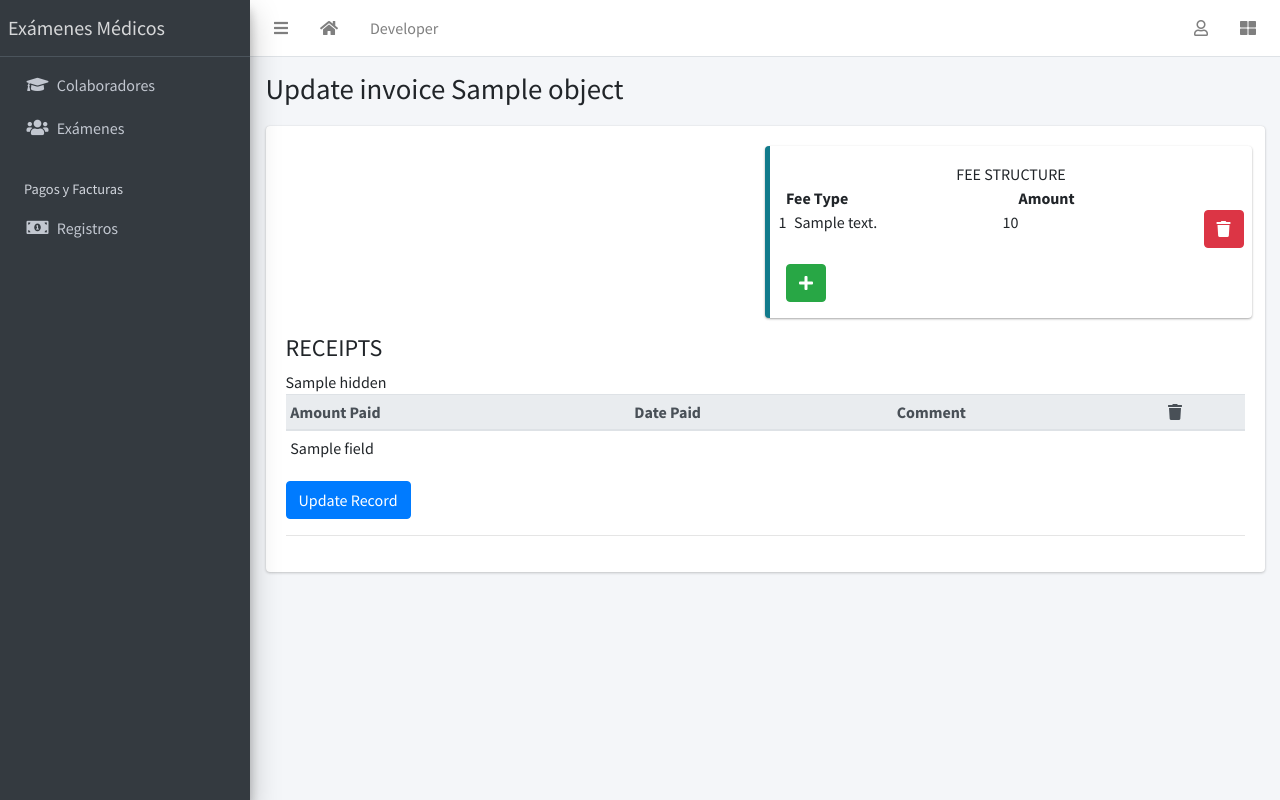
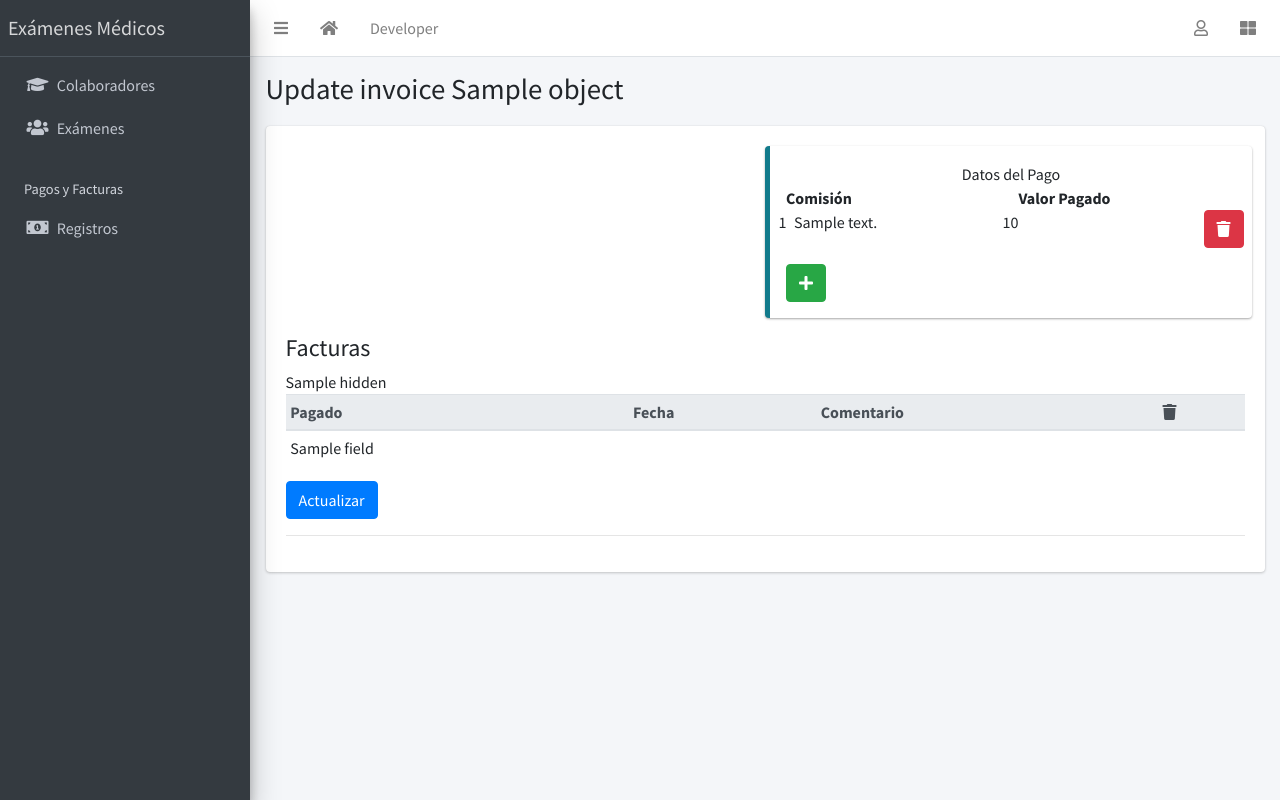
Before and after one commit to JorgeScp/medicalexams, a Django app: template finance/templates/finance/invoice_form.html in a window 1280 px wide. Run offline with Django 3.2, Linux system fonts and the light colour scheme; the template is opened without the code that fills it: most values are stand-ins (such as "Sample title", 1, 10 or a date in 2020); some libraries are stand-ins or nearby versions.

Commit message:
minor updates

```diff
--- a/employees/templates/employees/student_form.html
+++ b/employees/templates/employees/student_form.html
@@ -6,7 +6,7 @@
   {% if object %}
     Update {{ object }}
   {% else %}
-    Add new student
+    Agregar Colaborador
   {% endif %}
 
 {% endblock title %}
@@ -20,9 +20,9 @@
   {% include 'corecode/form_snippet.html' %}
 
   {% if object %}
-    <input type="submit" class="btn btn-primary" value="Update Record">
+    <input type="submit" class="btn btn-primary" value="Actualizar">
   {% else %}
-    <input type="submit" class="btn btn-primary" value="Add new student">
+    <input type="submit" class="btn btn-primary" value="Agregar Colaborador">
   {% endif %}
 </form>
 
--- a/finance/templates/finance/invoice_form.html
+++ b/finance/templates/finance/invoice_form.html
@@ -7,7 +7,7 @@
 {% if object %}
 Update invoice {{ object }}
 {% else %}
-Add new invoice
+Agregar Pago
 {% endif %}
 
 {% endblock title %}
@@ -39,10 +39,10 @@ Add new invoice
     </div>
     <div class="col-sm-6 callout callout-info">
       {{ items.management_form }}
-      <div class="text-center">FEE STRUCTURE</div>
+      <div class="text-center">Datos del Pago</div>
       <div class="row">
-        <div class="col"><strong>Fee Type</strong></div>
-        <div class="col"><strong>Amount</strong></div>
+        <div class="col"><strong>Comisión</strong></div>
+        <div class="col"><strong>Valor Pagado</strong></div>
       </div>
       {% for item in items %}
       <div class="form-group row items-group">
@@ -56,14 +56,14 @@ Add new invoice
 
 
   {% if object %}
-    <h4>RECEIPTS</h4>
+    <h4>Facturas</h4>
     <table class="table table-sm">
       {{ receipts.management_form }}
       <thead class="thead-light">
         <tr>
-          <th>Amount Paid</th>
-          <th>Date Paid</th>
-          <th>Comment</th>
+          <th>Pagado</th>
+          <th>Fecha</th>
+          <th>Comentario</th>
           <th><i class="fa fa-trash"></i></th>
         </tr>
       </thead>
@@ -84,9 +84,9 @@ Add new invoice
   {% endif %}
 
   {% if object %}
-  <input type="submit" class="btn btn-primary" value="Update Record">
+  <input type="submit" class="btn btn-primary" value="Actualizar">
   {% else %}
-  <input type="submit" class="btn btn-primary" value="Add new invoice">
+  <input type="submit" class="btn btn-primary" value="Agregar Pago">
   {% endif %}
 </form>
 
```
